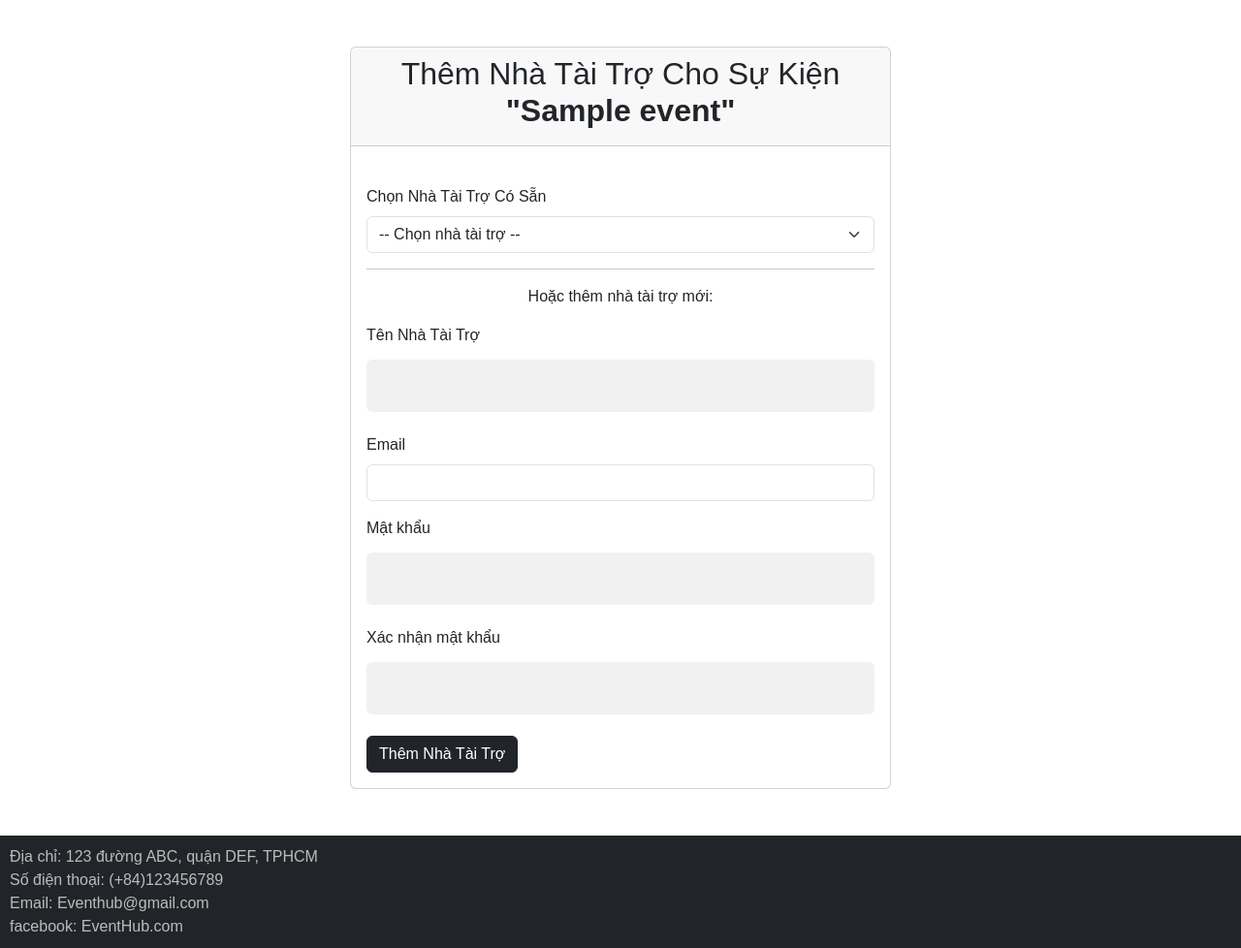
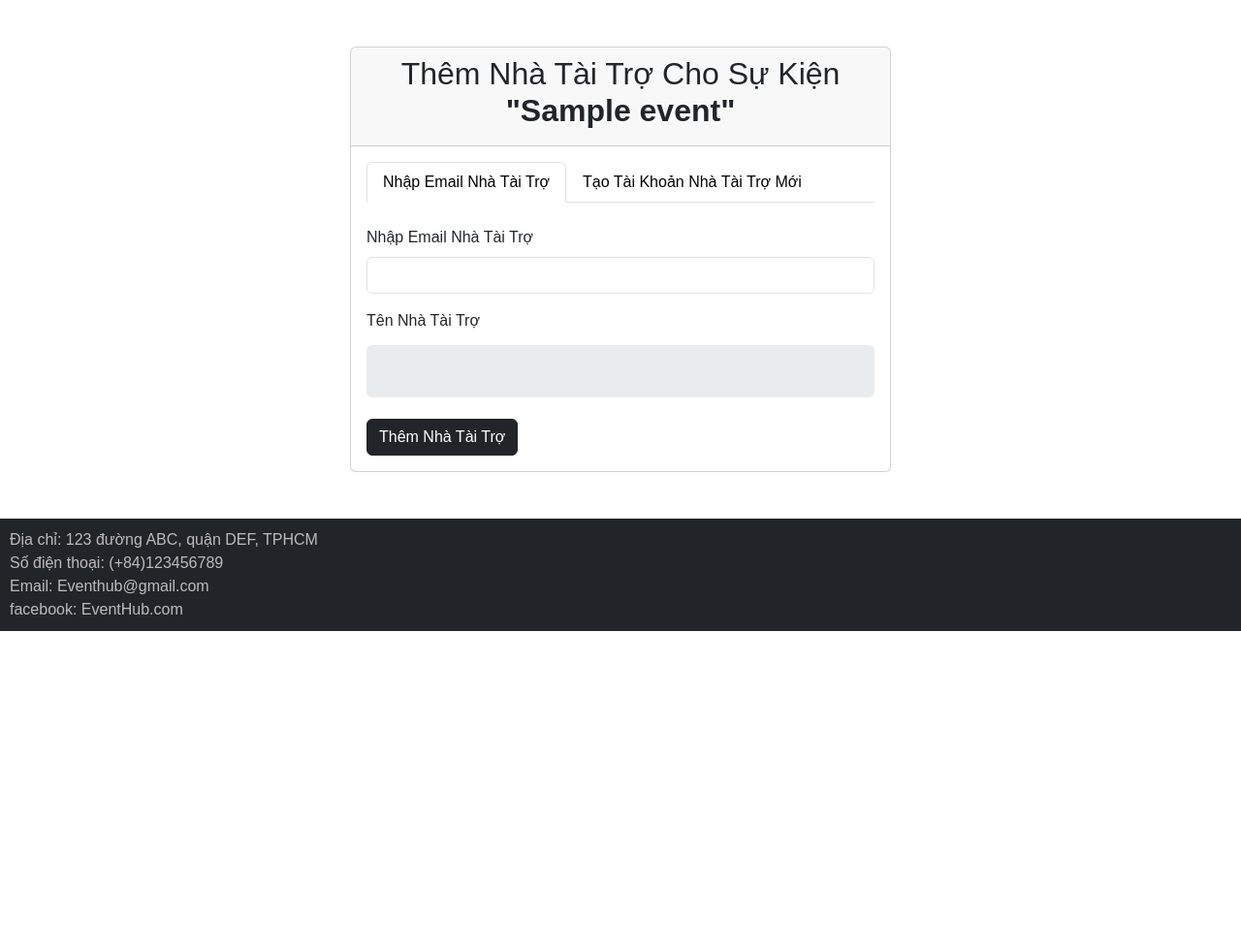
Before and after one commit to HoNgocVy05/EventManagement, a Django app: page /addsponsor/1/ in a window 1280 px wide. Shown: the part 70-1048 px from the top of the page at 97% size. After the commit the page ends 721 px from the top, so only its background shows below. Run offline with Django 5.2, Linux system fonts and the light colour scheme; tables that the repository leaves empty hold one stand-in row (values such as "Sample post").

Commit message:
edit form add sponsor

```diff
--- /dev/null
+++ b/WebEvent/web/static/js/addsponsor.js
@@ -0,0 +1,19 @@
+document.addEventListener("DOMContentLoaded", function () {
+    let emailInput = document.getElementById("sponsor_email");
+    let nameInput = document.getElementById("sponsor_name");
+    let checkSponsorUrl = emailInput.getAttribute("data-url");
+
+    emailInput.addEventListener("input", function () {
+        let email = emailInput.value.trim();
+        if (email.length > 5) {
+            fetch(checkSponsorUrl + "?email=" + encodeURIComponent(email))
+                .then(response => response.json())
+                .then(data => {
+                    nameInput.value = data.exists ? data.name : "Không tìm thấy nhà tài trợ";
+                })
+                .catch(error => console.error("Lỗi:", error));
+        } else {
+            nameInput.value = "";
+        }
+    });
+});
--- a/WebEvent/web/templates/addsponsor.html
+++ b/WebEvent/web/templates/addsponsor.html
@@ -8,24 +8,41 @@
             <h2>Thêm Nhà Tài Trợ Cho Sự Kiện <br> <strong>"{{ event.name }}"</strong></h2>
         </div>
         <div class="card-body">
+            <!-- Tabs Bootstrap -->
+            <ul class="nav nav-tabs custom-tabs" id="sponsorTabs" role="tablist">
+                <li class="nav-item" role="presentation">
+                    <button class="nav-link active" id="existing-tab" data-bs-toggle="tab" data-bs-target="#existing" type="button" role="tab">
+                        Nhập Email Nhà Tài Trợ
+                    </button>
+                </li>
+                <li class="nav-item" role="presentation">
+                    <button class="nav-link" id="new-tab" data-bs-toggle="tab" data-bs-target="#new" type="button" role="tab">
+                        Tạo Tài Khoản Nhà Tài Trợ Mới
+                    </button>
+                </li>
+            </ul>
+
+            <div class="tab-content mt-3" id="sponsorTabsContent">
+                <!-- Tab nhập email nhà tài trợ -->
+                <div class="tab-pane fade show active" id="existing" role="tabpanel">
                     <form action="{% url 'addsponsor' event.id %}" method="POST" class="mt-4">
                         {% csrf_token %}
-
-                <!-- Chọn sponsor có sẵn -->
                         <div class="mb-3">
-                    <label for="existing_sponsor" class="form-label">Chọn Nhà Tài Trợ Có Sẵn</label>
-                    <select class="form-select" name="existing_sponsor">
-                        <option value="">-- Chọn nhà tài trợ --</option>
-                        {% for sponsor in available_sponsors %}
-                            <option value="{{ sponsor.id }}">{{ sponsor.username }} - {{ sponsor.email }}</option>
-                        {% endfor %}
-                    </select>
+                            <label for="sponsor_email" class="form-label">Nhập Email Nhà Tài Trợ</label>
+                            <input type="email" class="form-control" name="sponsor_email" id="sponsor_email" data-url="{% url 'checksponsor' %}">
+                        </div>
+                        <div class="mb-3">
+                            <label for="sponsor_name" class="form-label">Tên Nhà Tài Trợ</label>
+                            <input type="text" class="form-control" id="sponsor_name" disabled>
+                        </div>
+                        <button type="submit" class="btn btn-dark">Thêm Nhà Tài Trợ</button>
+                    </form>
                 </div>
 
-                <hr>
-                <p class="text-center">Hoặc thêm nhà tài trợ mới:</p>
-
-                <!-- Nhập thông tin sponsor mới -->
+                <!-- Tab tạo tài khoản sponsor mới -->
+                <div class="tab-pane fade" id="new" role="tabpanel">
+                    <form action="{% url 'addsponsor' event.id %}" method="POST" class="mt-4">
+                        {% csrf_token %}
                         <div class="mb-3">
                             <label for="name" class="form-label">Tên Nhà Tài Trợ</label>
                             <input type="text" class="form-control" name="name">
@@ -42,9 +59,10 @@
                             <label for="confirm_password" class="form-label">Xác nhận mật khẩu</label>
                             <input type="password" class="form-control" name="confirm_password">
                         </div>
-
-                <button type="submit" class="btn btn-dark">Thêm Nhà Tài Trợ</button>
+                        <button type="submit" class="btn btn-dark">Tạo Nhà Tài Trợ</button>
                     </form>
+                </div>
+            </div>
         </div>
     </div>
 </div>
@@ -59,4 +77,11 @@
         });
     </script>
 {% endif %}
+
+<style>
+    .custom-tabs .nav-link {
+        color: black;
+    }
+</style>
+
 {% endblock %}
--- a/WebEvent/web/templates/eventdetail.html
+++ b/WebEvent/web/templates/eventdetail.html
@@ -28,12 +28,12 @@
                 {% if not event.is_ended %}
                   {% if user.is_authenticated %}
                       {% if out_of_tickets %}
-                          <button class="btn btn-danger" data-bs-toggle="modal" data-bs-target="#outOfTicketsModal">Mua vé</button>
+                          <button class="btn btn-danger me-2" data-bs-toggle="modal" data-bs-target="#outOfTicketsModal">Mua vé</button>
                       {% else %}
                           <a href="{% url 'buyticket' event.id %}" class="btn btn-danger me-2">Mua vé</a>
                       {% endif %}
                   {% else %}
-                    <button class="btn btn-danger" data-bs-toggle="modal" data-bs-target="#loginRequiredModal">Mua vé</button>
+                    <button class="btn btn-danger me-2" data-bs-toggle="modal" data-bs-target="#loginRequiredModal">Mua vé</button>
                   {% endif %}
                 {% endif %}
 
--- a/WebEvent/web/templates/login.html
+++ b/WebEvent/web/templates/login.html
@@ -3,6 +3,7 @@
 
 {% block title %}Đăng nhập{% endblock %}
 
+{% block navbar %}{% endblock %}
 {% block content %}
     <div class="bg-img">
         <form action="{% url 'login' %}" method="POST" class="container-login">
@@ -31,4 +32,6 @@
             });
         </script>
     {% endif %}
+
+    {% block footer %}{% endblock %}
 {% endblock %}
--- a/WebEvent/web/templates/master.html
+++ b/WebEvent/web/templates/master.html
@@ -20,6 +20,7 @@
     <script src="{% static 'js/login.js' %}"></script>
     <script src="{% static 'js/buyticket.js' %}"></script>
     <script src="{% static 'js/search.js' %}"></script>
+    <script src="{% static 'js/addsponsor.js' %}"></script>
 </head>
 <body>
     {% block navbar %}
--- a/WebEvent/web/templates/signup.html
+++ b/WebEvent/web/templates/signup.html
@@ -3,6 +3,7 @@
 
 {% block title %}Đăng ký{% endblock %}
 
+{% block navbar %}{% endblock %}
 {% block content %}
     <div class="bg-img">
         <form action="{% url 'signup' %}" class="container-login" method="POST">
@@ -35,4 +36,6 @@
         </script>
     {% endif %}
 
+    {% block footer %}{% endblock %}
+
 {% endblock %}
--- a/WebEvent/web/urls.py
+++ b/WebEvent/web/urls.py
@@ -23,6 +23,7 @@ urlpatterns = [
     path('search/', views.search_events, name='search_events'),
     path('event-management/', views.eventmanagement, name='eventmanagement'),
     path("addsponsor/<int:event_id>/", views.addsponsor, name="addsponsor"),
+    path("check-sponsor/", views.checksponsor, name="checksponsor"),
 ]
 
 if settings.DEBUG:
--- a/WebEvent/web/views.py
+++ b/WebEvent/web/views.py
@@ -127,14 +127,10 @@ def buyticket(request, event_id):
         phone_number = request.POST.get('phone_number')
         quantity = int(request.POST.get('quantity'))
         total_price = event.price * quantity
-
         if event.curr_tickets < quantity:
             return redirect('buyticket', event_id=event.id)
-
         event.curr_tickets -= quantity
-
         event.save()
-
         tickets = []
         for _ in range(quantity):
             qr_code = str(uuid.uuid4())[:8]
@@ -146,17 +142,14 @@ def buyticket(request, event_id):
                 qr_code=qr_code
             )
             tickets.append(ticket)
-
         ticket_details = "".join([
             f"<p><strong>Vé:</strong> {t.qr_code}</p>"
             f'<img src="https://api.qrserver.com/v1/create-qr-code/?size=150x150&data={t.qr_code}" alt="QR Code">'
             for t in tickets
         ])
-
         subject = "Xác nhận mua vé"
         from_email = "hna.191081@gmail.com"
         to_email = [email]
-
         mailcontent = format_html(f"""
             <html>
             <body>
@@ -171,13 +164,10 @@ def buyticket(request, event_id):
             </body>
             </html>
         """)
-
         email_message = EmailMultiAlternatives(subject, "Bạn đã mua vé thành công.", from_email, to_email)
         email_message.attach_alternative(mailcontent, "text/html")
         email_message.send()
-
         return redirect('yourtickets')
-
     return render(request, 'buytickets.html', {'event': event})
 
 def yourtickets(request):
@@ -194,24 +184,19 @@ def introduction(request):
 
 def search_events(request):
     query = request.GET.get('q', '').strip()
-
     if request.GET.get('ajax'):
         events = Event.objects.filter(name__icontains=query)[:5] if query else []
         data = [{"id": event.id, "name": event.name, "description": event.description} for event in events]
         return JsonResponse(data, safe=False)
-
     events = Event.objects.filter(name__icontains=query) if query else []
     return render(request, 'eventresult.html', {'events': events, 'query': query})
 
 def eventmanagement(request):
     is_sponsor = Sponsor.objects.filter(user=request.user).exists()
-
     if is_sponsor:
         events = Event.objects.filter(event_sponsors__user=request.user)
     else:
         events = Event.objects.all()
-
-
     event_data = []
     for event in events:
         sponsors = event.sponsors.all()
@@ -224,73 +209,84 @@ def eventmanagement(request):
             "remaining_tickets": max(event.tickets - tickets_sold, 0),
             "ticket_list": Ticket.objects.filter(event=event),
         })
-
-
     return render(request, "eventmanagement.html", {"event_data": event_data})
 
 def addsponsor(request, event_id):
     event = get_object_or_404(Event, id=event_id)
+    existing_sponsors = Sponsor.objects.filter(event=event).values_list("user", flat=True)
+    available_sponsors = User.objects.filter(sponsor__isnull=False).exclude(id__in=existing_sponsors)
+    if request.method == "POST":
+        sponsor_email = request.POST.get("sponsor_email")
+        name = request.POST.get("name")
+        email = request.POST.get("email")
+        password = request.POST.get("password")
+        confirm_psw = request.POST.get("confirm_password")
+        if sponsor_email:
+            sponsor_user = User.objects.filter(email=sponsor_email).first()
+            if not sponsor_user:
+                return render(request, "addsponsor.html", {
+                    "event": event,
+                    "error_message": "Email không tồn tại trong hệ thống!"
+                })
+            if Sponsor.objects.filter(user=sponsor_user, event=event).exists():
+                return render(request, "addsponsor.html", {"event": event, "error_message": "Tài khoản này đã tồn tại trong danh sách nhà tại trợ cho sự kiện này!"})
 
-    # Lấy danh sách các sponsor đã tài trợ cho sự kiện này
-    existing_sponsors = Sponsor.objects.filter(event=event).values_list("user", flat=True)
+            Sponsor.objects.create(user=sponsor_user, event=event)
+            send_sponsor_email(sponsor_user, event, existing=True)
 
-    # Lấy các tài khoản user đã là sponsor ở các sự kiện khác, không phải khách hàng
-    available_sponsors = User.objects.filter(sponsor__isnull=False).exclude(id__in=existing_sponsors)
+        else:
+            if password != confirm_psw:
+                return render(request, "addsponsor.html", {"event": event, "error_message": "Mật khẩu không khớp!"})
+            if User.objects.filter(email=email).exists():
+                return render(request, "addsponsor.html", {"event": event, "error_message": "Email đã tồn tại!"})
+            if User.objects.filter(username=name).exists():
+                return render(request, "addsponsor.html", {"event": event, "error_message": "Tên đã tồn tại!"})
+            sponsor_user = User.objects.create(
+                username=name,
+                email=email,
+                password=make_password(password)
+            )
+            Sponsor.objects.create(user=sponsor_user, event=event)
+            send_sponsor_email(sponsor_user, event, password)
+        return redirect("eventdetail", event_id=event.id)
+    return render(request, "addsponsor.html", {"event": event, "available_sponsors": available_sponsors})
 
-    if request.method == "POST":
-        # Kiểm tra nếu có chọn sponsor từ danh sách
-        sponsor_id = request.POST.get("sponsor_id")
-        if sponsor_id:
-            sponsor_user = User.objects.get(id=sponsor_id)
-            Sponsor.objects.create(user=sponsor_user, event=event)
-            return redirect("eventdetail", event_id=event.id)
-
-        # Nếu là thêm sponsor mới
-        name = request.POST["name"]
-        email = request.POST["email"]
-        password = request.POST["password"]
-        confirm_psw = request.POST["confirm_password"]
-
-        if password != confirm_psw:
-            return render(request, "addsponsor.html", {"event": event, "error_message": "Mật khẩu không khớp!"})
-
-        if User.objects.filter(email=email).exists():
-            return render(request, "addsponsor.html", {"event": event, "error_message": "Email đã tồn tại!"})
-
-        if User.objects.filter(username=name).exists():
-            return render(request, "addsponsor.html", {"event": event, "error_message": "Tên đã tồn tại!"})
-
-        sponsor_user = User.objects.create(
-            username=name,
-            email=email,
-            password=make_password(password)
-        )
-
-        Sponsor.objects.create(user=sponsor_user, event=event)
-
-        # Gửi email thông báo
-        subject = "Bạn đã trở thành nhà tài trợ sự kiện tại EVENTHUB"
-        from_email = "hna.191081@gmail.com"
-        to_email = [email]
-
+def send_sponsor_email(user, event, password=None, existing=False):
+    subject = "Bạn đã trở thành nhà tài trợ sự kiện tại EVENTHUB"
+    from_email = "hna.191081@gmail.com"
+    to_email = [user.email]
+    if existing:
         mailcontent = format_html(f"""
             <html>
             <body>
-                <h2 style="color: #2c3e50;">Kính chào {name},</h2>
+                <h2 style="color: #2c3e50;">Kính chào {user.username},</h2>
                 <p>Bạn đã được thêm làm nhà tài trợ cho sự kiện <strong>{event.name}</strong>.</p>
-                <p>Dưới đây là thông tin tài khoản của bạn:</p>
-                <p><strong>Email:</strong> {email}</p>
-                <p><strong>Mật khẩu:</strong> {password}</p>
-                <p>Bạn có thể đăng nhập bằng tài khoản trên để xem báo cáo về sự kiện.</p>
+                <p>Bạn có thể đăng nhập vào hệ thống bằng tài khoản chúng tôi cung cấp trước đó để xem báo cáo sự kiện. <br>Nếu quên mật khẩu, hãy liên hệ qua <strong>hna.191081@gmail.com<strong> để được hỗ trợ</p>
                 <p style="margin-top:20px; color:#666;">Trân trọng,<br>Ban tổ chức sự kiện</p>
             </body>
             </html>
         """)
+    else:
+        mailcontent = format_html(f"""
+            <html>
+            <body>
+                <h2 style="color: #2c3e50;">Kính chào {user.username},</h2>
+                <p>Bạn đã được tạo tài khoản và trở thành nhà tài trợ cho sự kiện <strong>{event.name}</strong>.</p>
+                <p><strong>Email:</strong> {user.email}</p>
+                <p><strong>Mật khẩu:</strong> {password}</p>
+                <p>Bạn có thể đăng nhập vào hệ thống để xem báo cáo sự kiện.</p>
+                <p style="margin-top:20px; color:#666;">Trân trọng,<br>Ban tổ chức sự kiện</p>
+            </body>
+            </html>
+        """)
+    email_message = EmailMultiAlternatives(subject, "Thông báo tài trợ sự kiện", from_email, to_email)
+    email_message.attach_alternative(mailcontent, "text/html")
+    email_message.send()
 
-        email_message = EmailMultiAlternatives(subject, "Thông báo tài trợ sự kiện", from_email, to_email)
-        email_message.attach_alternative(mailcontent, "text/html")
-        email_message.send()
-
-        return redirect("eventdetail", event_id=event.id)
-
-    return render(request, "addsponsor.html", {"event": event, "available_sponsors": available_sponsors})
+def checksponsor(request):
+    email = request.GET.get("email", "").strip()
+    try:
+        sponsor = User.objects.get(email=email)
+        return JsonResponse({"exists": True, "name": sponsor.username})
+    except User.DoesNotExist:
+        return JsonResponse({"exists": False})
```
Lines whose indentation alone changed are shown as unchanged.
